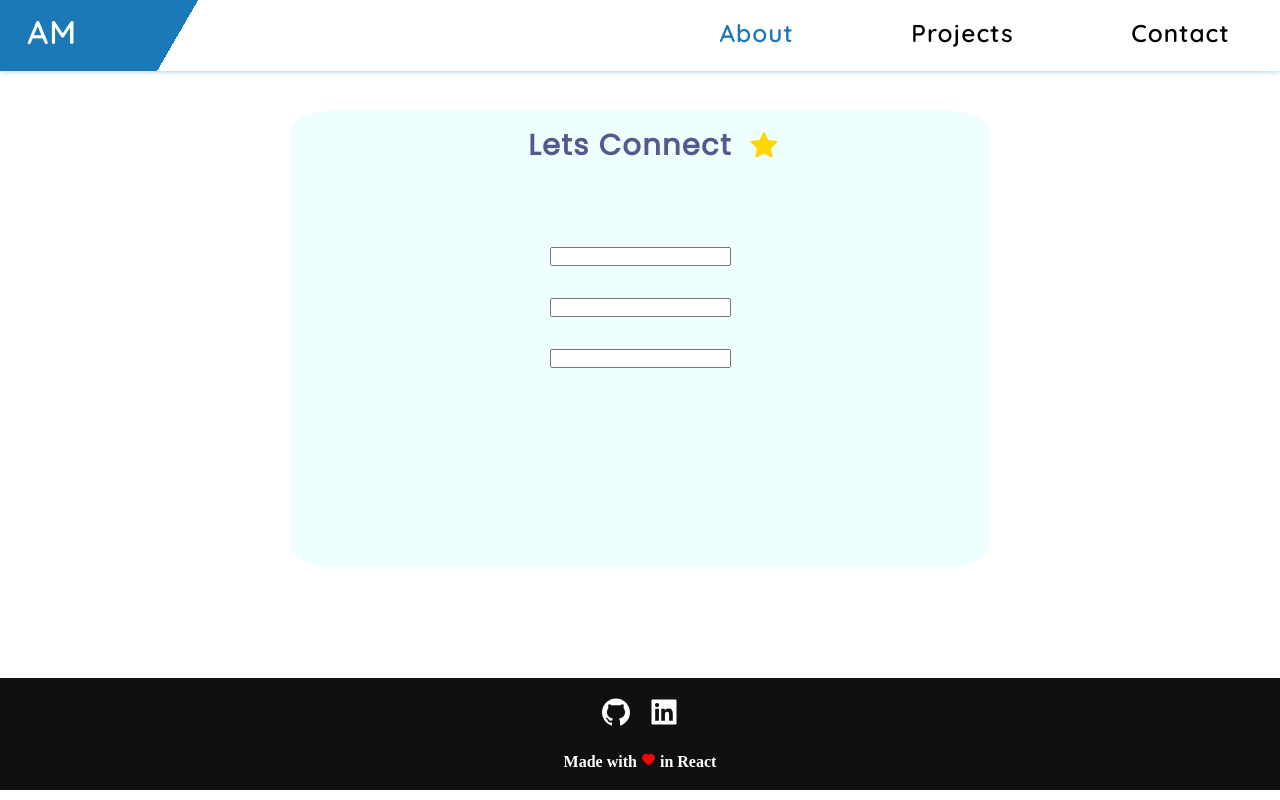
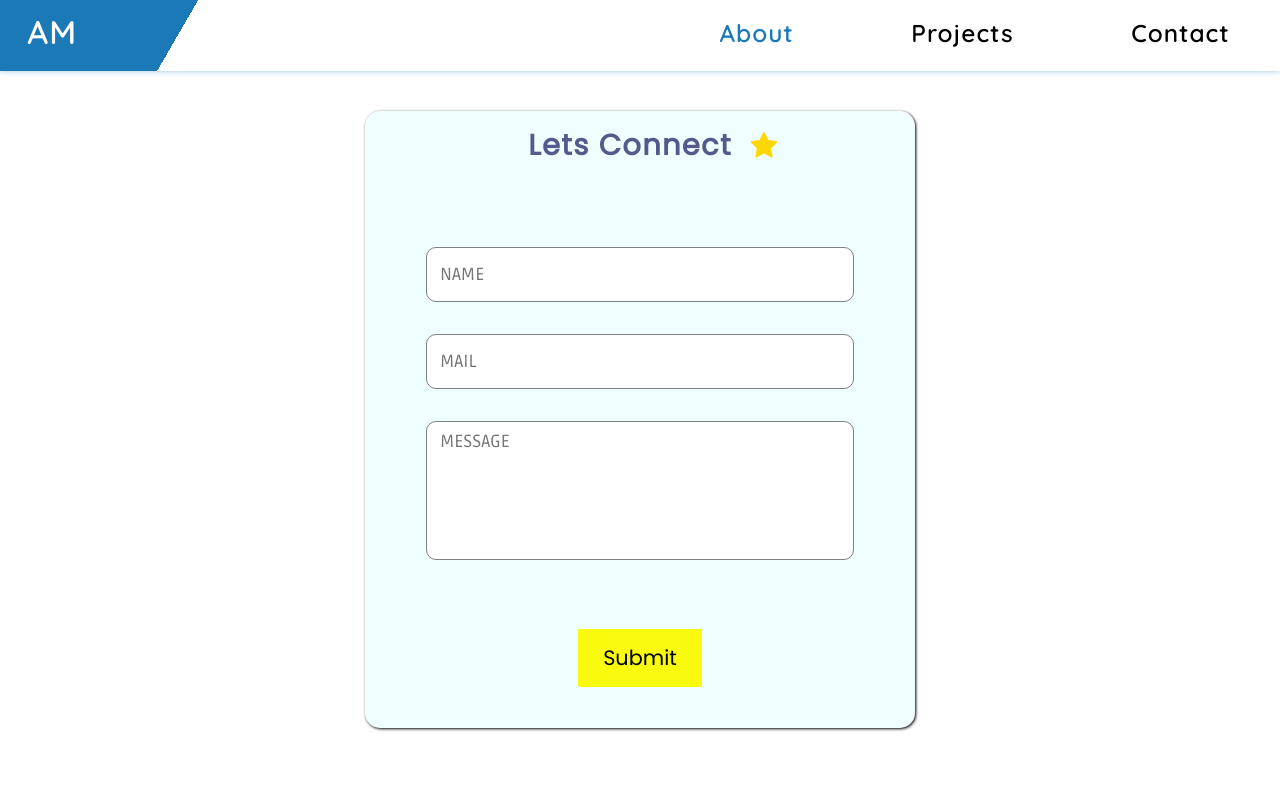
Before and after one commit to AryamanMishra/Portfolio-Website, a React (Create React App) app: page /contact in a window 1280 px wide. Shown: the top 800 px of the page. Built offline with nearby package versions, Linux system fonts and the light colour scheme.

Commit message:
updated contact page

```diff
--- a/src/components/Contact.js
+++ b/src/components/Contact.js
@@ -17,9 +17,12 @@ const Contact = ()=> {
 				</div>
 
 				<div className="form-inputs">
-					<input type="text" />
-					<input type="text" />
-					<input type="text" />
+					<input type="text" className='form-input' placeholder='NAME'/>
+					<input type="text" className='form-input' placeholder='MAIL'/>
+					<textarea className='form-textarea' placeholder='MESSAGE'></textarea>
+					<button className='form-submit-button'>
+                        Submit
+                    </button>
 				</div>
 			</div>
 		</div>
--- a/src/styles/Contact.css
+++ b/src/styles/Contact.css
@@ -1,14 +1,15 @@
 @import url('https://fonts.googleapis.com/css2?family=Poppins&family=Raleway&family=Roboto&display=swap');
+@import url('https://fonts.googleapis.com/css2?family=Ruda&display=swap');
 
 
 .contact-center {
     background-color: rgba(124, 241, 241, 0.121);
-	width: 700px;
-    height: 455px;
+	width: 550px;
 	margin-left: auto;
 	margin-right: auto;
 	margin-top: 2.5em;
-	border-radius: 5%;
+	border-radius: 15px;
+	box-shadow: rgb(0, 0, 0) 1px 1px 3px 0px;
 }
 
 .contact-center h2 {
@@ -45,3 +46,44 @@
 	transform: rotateZ(72deg);
 	transition: 0.35s ease-in-out;
 }
+
+.form-input {
+	width: 400px;
+	border: 0.2px solid grey;
+	height: 2em;
+	border-radius: 10px;
+	padding: 0.5em 0.75em;
+	font-family: 'Ruda', sans-serif;
+	font-size: 1.1em;
+	font-weight: 500;
+}
+
+.form-textarea {
+	width: 400px;
+	border: 0.5px solid grey;
+	height: 120px;
+	border-radius: 10px;
+	padding: 0.5em 0.75em;
+	font-family: 'Ruda', sans-serif;
+	font-size: 1.1em;
+	resize: none;
+}
+
+.form-submit-button {
+	background-color: #fafa0e;
+    padding: 0.65em 1.2em;
+    margin-top: 1.75em;
+    border: 0.4px transparent;
+    font-size: 0.9em;
+    border-radius: 2%;
+    cursor: pointer;
+	font-family: 'Poppins', sans-serif;
+	font-size: 1.3em;
+	margin-bottom: 2em;
+}
+
+.form-submit-button:hover {
+    background-color: black;
+    transition: 0.5s ease;
+	color: #fafa0e;
+}
```
